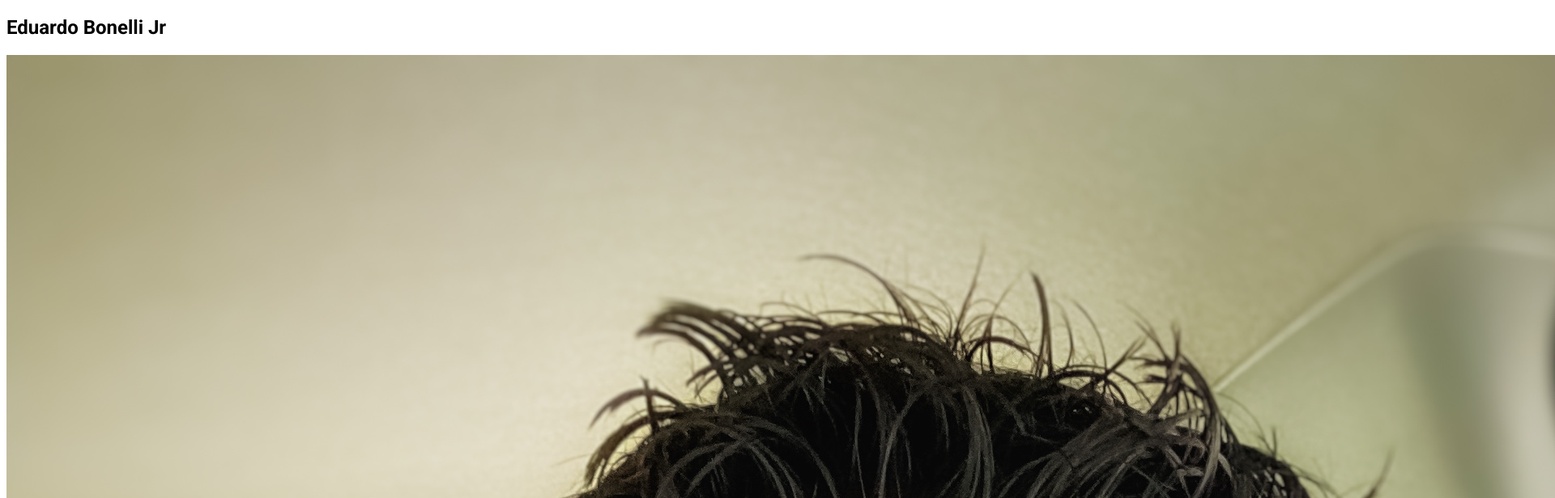
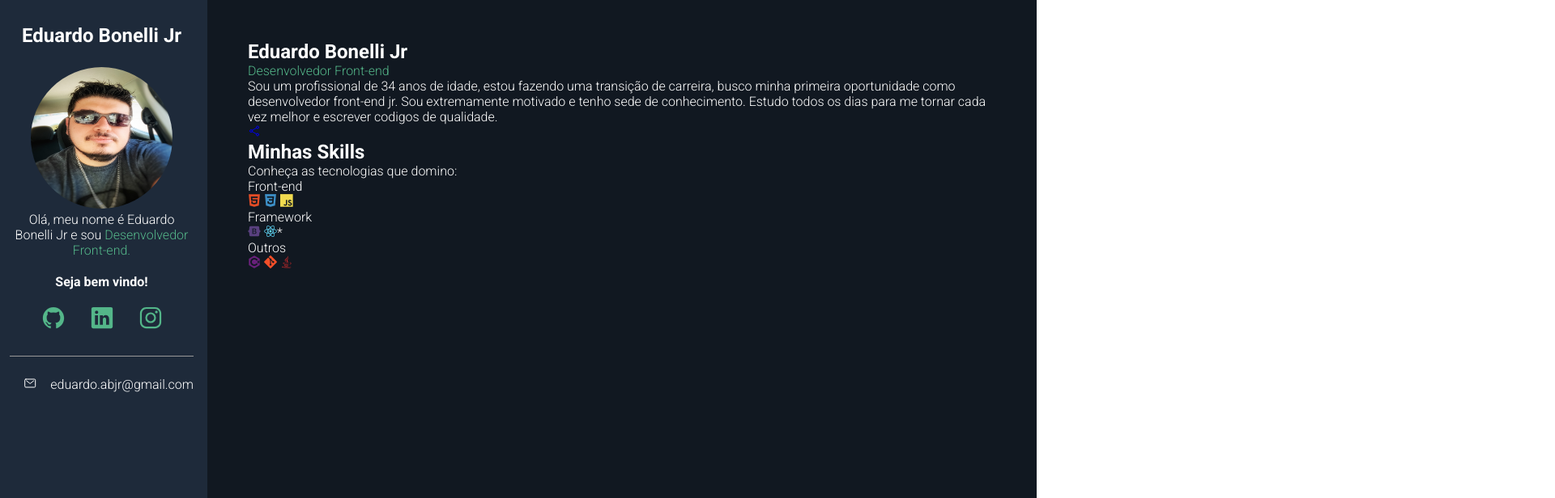
Before and after one commit to EduardoABJR/eduardobonelli.github.io, a plain HTML site: page index.html in a window 1280 px wide. Shown: the top 616 px of the page at 81% size, 1920 px wide, since content can reach past the window. Drawn offline with nearby package versions, Linux system fonts and the light colour scheme.

Commit message:
coluna esquerda feita no css

```diff
--- a/css/style.css
+++ b/css/style.css
@@ -1,6 +1,95 @@
+/* Reset*/
 *{
+    padding: 0;
+    margin: 0;
     font-family: "roboto", sans-serif;
+    box-sizing: border-box;
 }
-h1{
-    color: Red
+/* Variaveis*/
+:root{
+    --maincolor: #54b689;
+    --main-text-color: #fff;
+    --border-color: #999;
+    --bio-bg-color: #1e2a3a;
+    --bio-border-color: #293544;
+    --about-bg-color: #111821;
+
 }
+/*General*/
+.highlight{
+    color: var(--maincolor);
+}
+/* Containers */
+#container{
+    display: flex;
+    flex-direction: row;
+    color: var(--main-text-color);
+}
+#bio-container{
+    flex: 1 1 20%;
+    min-height: 100vh;
+    background-color: var(--bio-bg-color);
+    text-align: center;
+    padding: 30px 12px;
+    border-right: 5px solid var(--bio-bg-color);
+
+}
+#about-container{
+    flex: 1 1 80%;
+    min-height: 100%;
+    background-color: var(--about-bg-color);
+    padding: 50px;
+
+}
+/* Bio Conrainer */
+#bio-container h2{
+    margin-bottom: 25px;
+}
+#bio-container p{
+    margin-bottom: 20px;
+}
+#welcome-text{
+    font-weight: bold;
+}
+#bio-image{
+    width: 175px;
+    height: 175px;
+    border-radius: 50%;
+}
+
+#social-container{
+   display: flex;
+   justify-content: center;
+   list-style: none;
+   border-bottom: 1px solid var(--border-color);
+   margin-bottom: 25px;
+   padding-bottom: 25px;
+}
+#social-container li{
+    flex: 1 1 0;
+    max-width: 60px;
+
+}
+#social-container li a {
+    color: var(--maincolor);
+    font-size: 30px;
+}
+#email-container{
+    display: flex;
+    justify-content: center;
+}
+#email-container ion-icon,
+#email-container a {
+    flex: 1 1 0
+}
+#email-container a {
+    color: var(--main-text-color);
+    text-decoration: none;
+    max-width: 225px;
+}
+#email.container ion-icon{
+    color: var(--maincolor);
+    font-size: 20px;
+    margin-right: 5px;
+    max-width: 20px;
+}
--- a/index.html
+++ b/index.html
@@ -18,8 +18,8 @@
     <main id="container">
         <aside id="bio-container">
             <h2>Eduardo Bonelli Jr</h2>
-            <img src="img/profile.jpg" alt="Eduardo Bonelli">
-            <p>Olá, meu nome é Eduardo Bonelli Jr e sou<span class="highligth"> Desenvolvedor Front-end.</span></p>
+            <img id="bio-image" src="img/profile.jpg" alt="Eduardo Bonelli">
+            <p>Olá, meu nome é Eduardo Bonelli Jr e sou<span class="highlight"> Desenvolvedor Front-end.</span></p>
             <p id="welcome-text"> Seja bem vindo! </p>
             <ul id="social-container">
                 <li><a href="#" target="_blank"><ion-icon name= "logo-github"></ion-icon></a></li>
@@ -56,7 +56,7 @@
                 <div class="skills-box">
                     <p class="skills-title">Framework</p>
                     <i class="devicon-bootstrap-plain colored"></i>
-                    <i class="devicon-react-plain colored"></i>
+                    <i class="devicon-react-plain colored"></i>*
                 </div>
             </div>
             <div id="skills-container">
```
